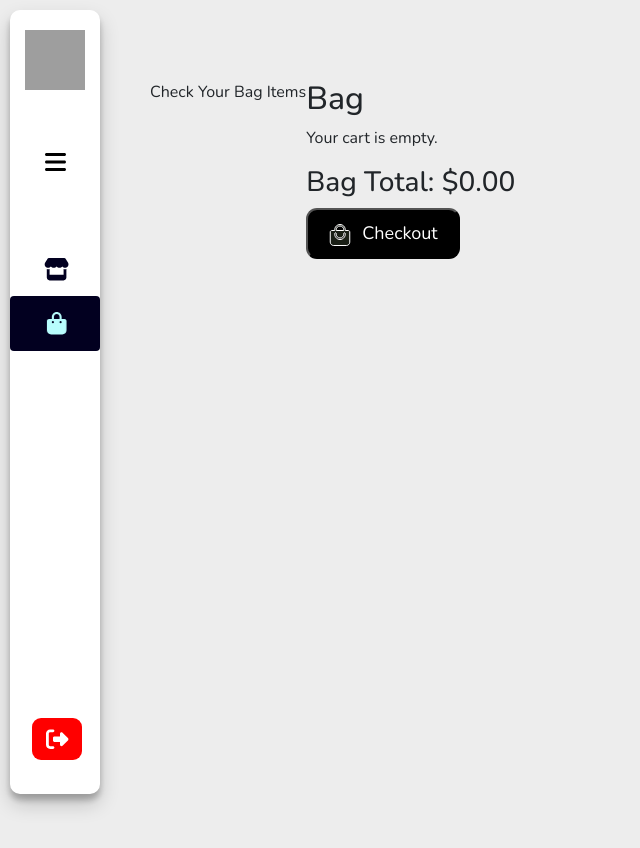
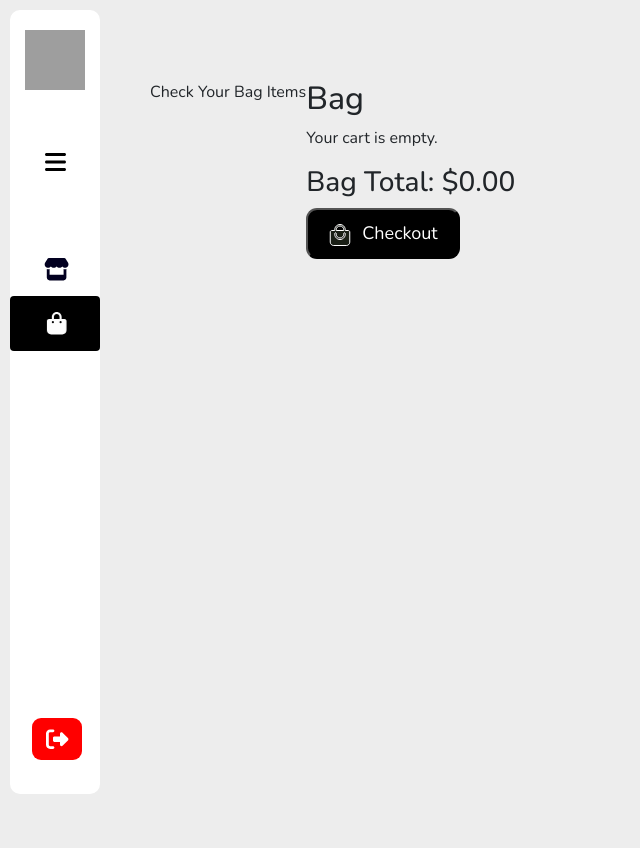
Before and after one commit to hexadecimal2/e-commerce-website, a React (Create React App) app: page /bag-items in a window 1280 px wide. Shown: the top 848 px of the page, without its empty margins (0-640 px from the left). Built offline with nearby package versions, Linux system fonts and the light colour scheme; grey boxes are pictures that could not be loaded.

Commit message:
message);

```diff
--- a/src/components/sidebar/sidebar.scss
+++ b/src/components/sidebar/sidebar.scss
@@ -16,7 +16,7 @@
   align-items: center;
   margin: 10px;
   border-radius: 10px;
-  box-shadow: rgba(0, 0, 0, 0.19) 0px 10px 20px, rgba(0, 0, 0, 0.23) 0px 6px 6px;
+  // box-shadow: rgba(0, 0, 0, 0.19) 0px 10px 20px, rgba(0, 0, 0, 0.23) 0px 6px 6px;
 
   &.open {
     width: 130px;
@@ -57,7 +57,7 @@
       padding: 15px 20px;
       text-align: center;
       &.active {
-        background: #020020;
+        background: #000000;
         padding: 4px 0 4px 0;
         border-radius: 4px;
         margin: -11px;
@@ -87,7 +87,7 @@
 
         &:hover {
           color: #ffffff;
-          background: #020020;
+          background: #000000;
         }
 
         .fa-icon {
@@ -122,7 +122,7 @@
   }
   10%, 30%, 50%, 70%, 90% {
     transform: translateX(-2px);
-    color: #7bffff;
+    color: #ffffff;
   }
   20%, 40%, 60%, 80% {
     transform: translateX(2px);
```
